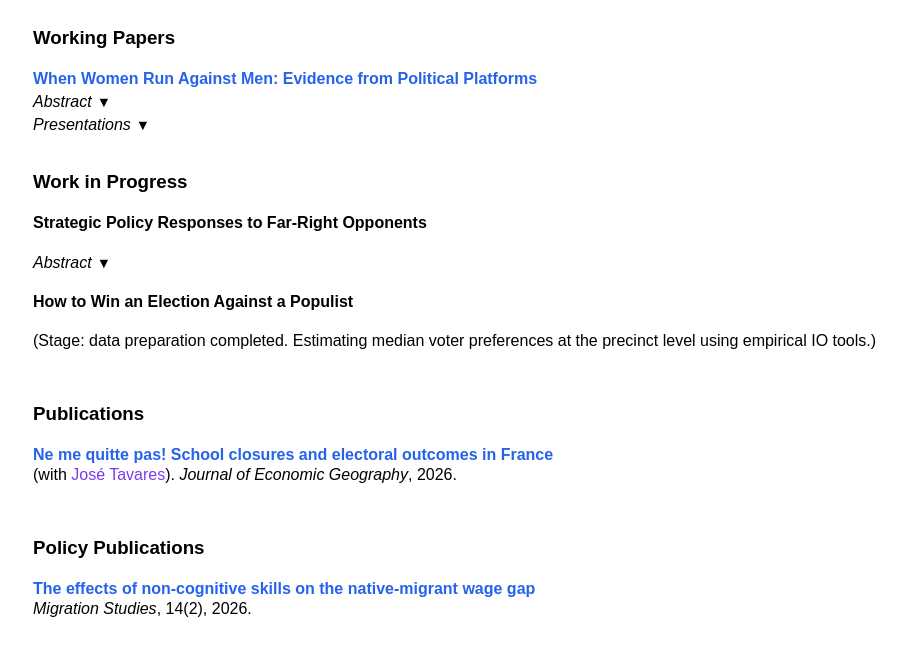
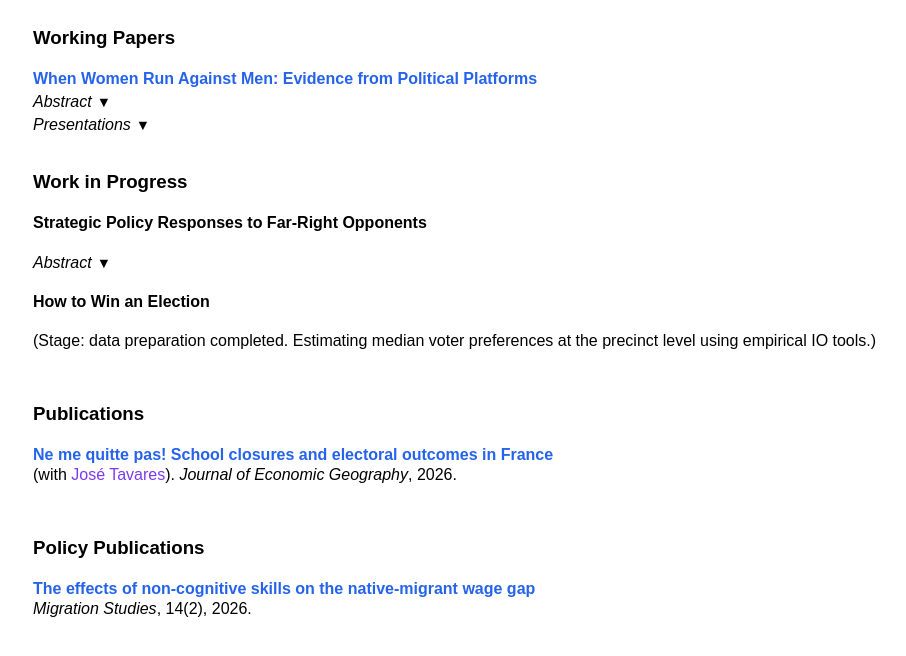
Before and after one commit to marlifernandes/marlifernandes.github.io, a plain HTML site: page research.html in a window 1280 px wide. Shown: the part 120-776 px from the top of the page, without its empty margins (107-1013 px from the left). Drawn offline with Linux system fonts and the light colour scheme.

Commit message:
Update election title in research.html

```diff
--- a/research.html
+++ b/research.html
@@ -147,7 +147,7 @@
                 <p>Do mainstream politicians adopt the far-right's agenda when they face it at the ballot box? Focusing on French legislative elections (1988-2024), I implement a regression discontinuity design and compare leading mainstream candidates whose far-right opponent barely qualified for the runoff with those whose opponent barely missed the threshold. I first document that facing a far-right opponent raises the mainstream candidate's probability of election by roughly 25 percentage points - evidence of a front républicain in which voters consolidate behind the leading mainstream candidate. Given this selection effect, I bound behavioral responses using the regression discontinuity design with sample selection of Dong (2019). Adjustment occurs in office rather than on the campaign trail: candidates do not change their campaign agendas, but once in parliament, elected candidates who faced the far-right devote 8 to 10 percentage points more of their debate speech to far-right topics in the raw comparison.</p>
             </div>
         <h4>
-            How to Win an Election Against a Populist
+            How to Win an Election
         </h4>
         <p>
             (Stage: data preparation completed. Estimating median voter preferences at the precinct level using empirical IO tools.)
```
